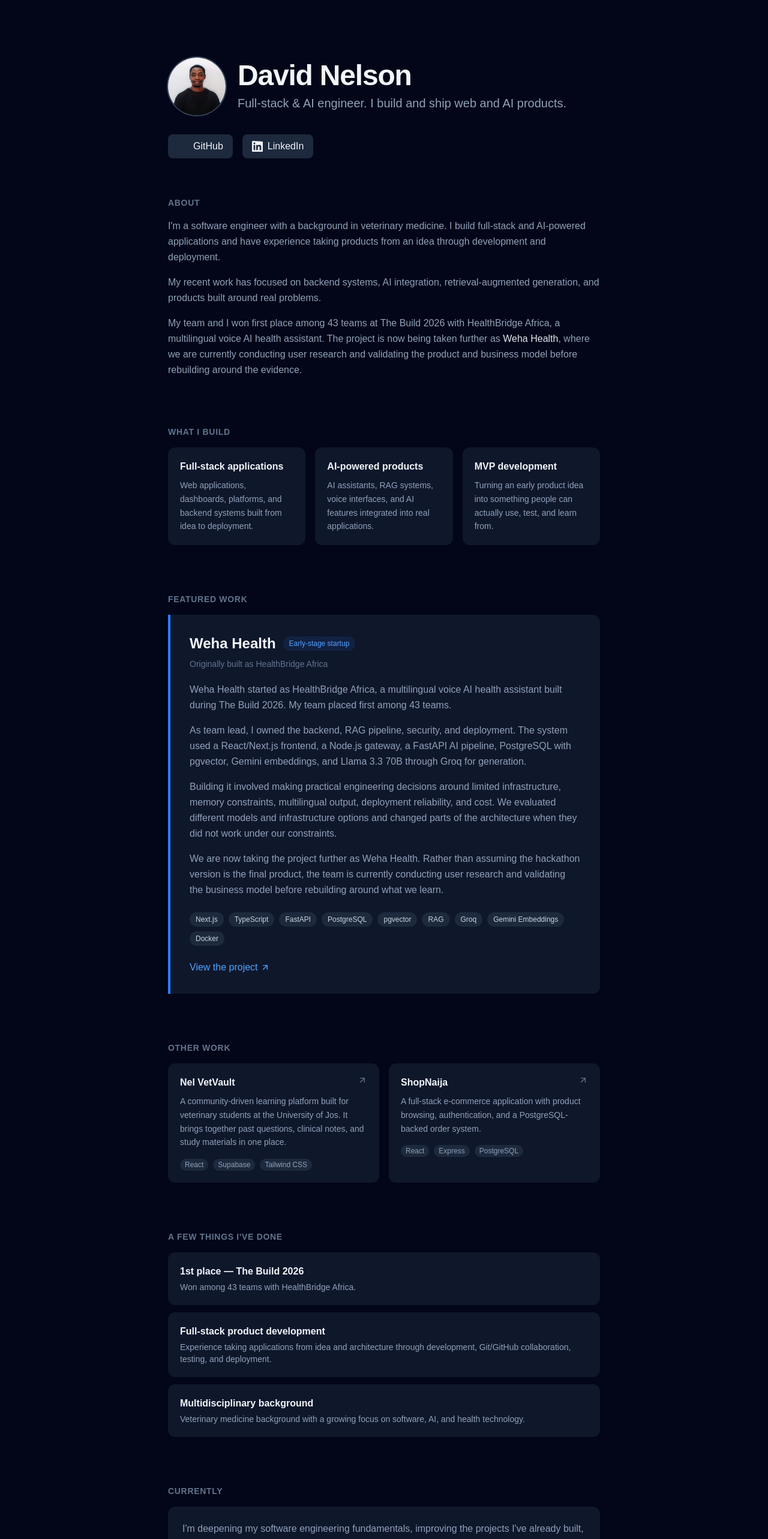
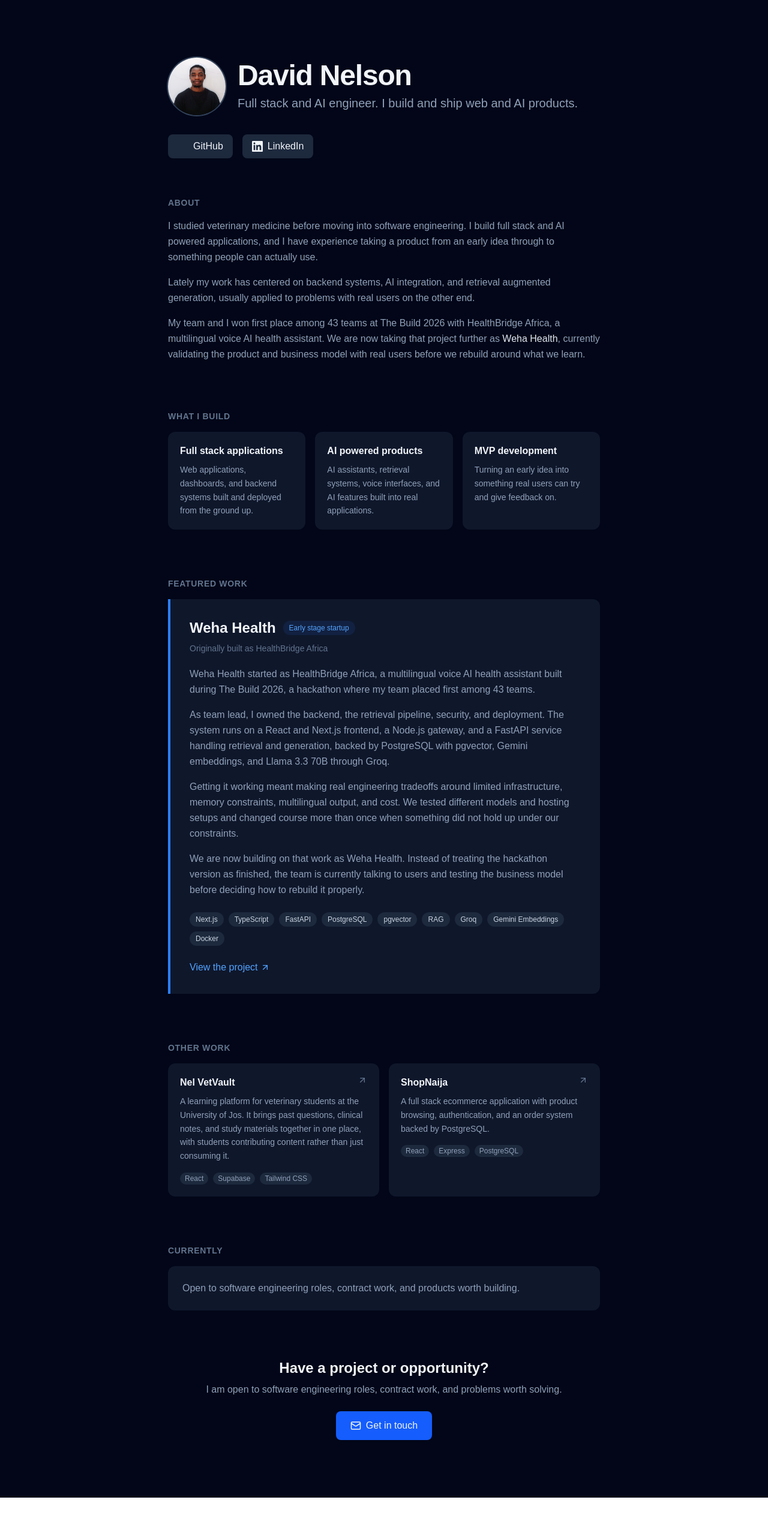
Before and after one commit to Dav-Nelson/davidnelson-portfolio, a Next.js app: page / in a window 1280 px wide. Shown: the top 2566 px of the page at 60% size. After the commit the page ends 2497 px from the top, so only its background shows below. Built offline with nearby package versions, Linux system fonts and the light colour scheme; some icons are missing.

Commit message:
Refine copy, fix LinkedIn icon, trim redundant sections

```diff
--- a/src/app/page.tsx
+++ b/src/app/page.tsx
@@ -4,7 +4,7 @@ import { SiGithub } from "@icons-pack/react-simple-icons";
 function LinkedinIcon({ size = 18 }: { size?: number }) {
   return (
     <svg width={size} height={size} viewBox="0 0 24 24" fill="currentColor">
-      <path d="M20.447 20.452h-3.554v-5.569c0-1.328-.027-3.037-1.852-3.037-1.853 0-2.136 1.445-2.136 2.939v5.667H9.351V9h3.414v1.561h.046c.477-.9 1.637-1.85 3.37-1.85 3.601 0 4.267 2.37 4.267 5.455v6.286zM5.337 7.433c-1.144 0-2.063-.926-2.063-2.065 0-1.138.92-2.063 2.063-2.063 1.14 0 2.064.925 2.064 2.063 0 1.139-.925 2.065-2.064 2.065zm1.782 13.019H3.555V9h3.564v11.452zM22.225 0H1.771C.792 0 0 .774 0 1.729v20.542C0 23.227.792 24 1.771 24h20.451C23.2 24 24 23.227 24 22.271V1.729C24 .774.792 0 1.771 0h20.454z" />
+      <path d="M20.447 20.452h-3.554v-5.569c0-1.328-.027-3.037-1.852-3.037-1.853 0-2.136 1.445-2.136 2.939v5.667H9.351V9h3.414v1.561h.046c.477-.9 1.637-1.85 3.37-1.85 3.601 0 4.267 2.37 4.267 5.455v6.286zM5.337 7.433c-1.144 0-2.063-.926-2.063-2.065 0-1.138.92-2.063 2.063-2.063 1.14 0 2.064.925 2.064 2.063 0 1.139-.925 2.065-2.064 2.065zm1.782 13.019H3.555V9h3.564v11.452zM22.225 0H1.771C.792 0 0 .774 0 1.729v20.542C0 23.227.792 24 1.771 24h20.451C23.2 24 24 23.227 24 22.271V1.729C24 .774 23.2 0 22.222 0h.003z" />
     </svg>
   );
 }
@@ -13,14 +13,14 @@ const otherProjects = [
   {
     title: "Nel VetVault",
     description:
-      "A community-driven learning platform built for veterinary students at the University of Jos. It brings together past questions, clinical notes, and study materials in one place.",
+      "A learning platform for veterinary students at the University of Jos. It brings past questions, clinical notes, and study materials together in one place, with students contributing content rather than just consuming it.",
     tags: ["React", "Supabase", "Tailwind CSS"],
     link: "https://github.com/Dav-Nelson/nelvetvault",
   },
   {
     title: "ShopNaija",
     description:
-      "A full-stack e-commerce application with product browsing, authentication, and a PostgreSQL-backed order system.",
+      "A full stack ecommerce application with product browsing, authentication, and an order system backed by PostgreSQL.",
     tags: ["React", "Express", "PostgreSQL"],
     link: "https://github.com/Dav-Nelson/ecommerce-store",
   },
@@ -56,7 +56,7 @@ export default function Home() {
             </h1>
 
             <p className="mt-2 text-lg sm:text-xl text-slate-400">
-              Full-stack & AI engineer. I build and ship web and AI products.
+              Full stack and AI engineer. I build and ship web and AI products.
             </p>
           </div>
         </div>
@@ -92,24 +92,25 @@ export default function Home() {
 
         <div className="space-y-4 text-slate-400 leading-relaxed">
           <p>
-            I'm a software engineer with a background in veterinary medicine.
-            I build full-stack and AI-powered applications and have experience
-            taking products from an idea through development and deployment.
+            I studied veterinary medicine before moving into software
+            engineering. I build full stack and AI powered applications, and
+            I have experience taking a product from an early idea through to
+            something people can actually use.
           </p>
 
           <p>
-            My recent work has focused on backend systems, AI integration,
-            retrieval-augmented generation, and products built around real
-            problems.
+            Lately my work has centered on backend systems, AI integration,
+            and retrieval augmented generation, usually applied to problems
+            with real users on the other end.
           </p>
 
           <p>
-            My team and I won first place among 43 teams at The Build 2026 with
-            HealthBridge Africa, a multilingual voice AI health assistant. The
-            project is now being taken further as{" "}
+            My team and I won first place among 43 teams at The Build 2026
+            with HealthBridge Africa, a multilingual voice AI health
+            assistant. We are now taking that project further as{" "}
             <span className="text-slate-200 font-medium">Weha Health</span>,
-            where we are currently conducting user research and validating the
-            product and business model before rebuilding around the evidence.
+            currently validating the product and business model with real
+            users before we rebuild around what we learn.
           </p>
         </div>
       </section>
@@ -122,26 +123,26 @@ export default function Home() {
 
         <div className="grid sm:grid-cols-3 gap-4">
           <div className="bg-slate-900 rounded-xl p-5">
-            <h3 className="font-semibold">Full-stack applications</h3>
+            <h3 className="font-semibold">Full stack applications</h3>
             <p className="mt-2 text-sm text-slate-400 leading-relaxed">
-              Web applications, dashboards, platforms, and backend systems
-              built from idea to deployment.
+              Web applications, dashboards, and backend systems built and
+              deployed from the ground up.
             </p>
           </div>
 
           <div className="bg-slate-900 rounded-xl p-5">
-            <h3 className="font-semibold">AI-powered products</h3>
+            <h3 className="font-semibold">AI powered products</h3>
             <p className="mt-2 text-sm text-slate-400 leading-relaxed">
-              AI assistants, RAG systems, voice interfaces, and AI features
-              integrated into real applications.
+              AI assistants, retrieval systems, voice interfaces, and AI
+              features built into real applications.
             </p>
           </div>
 
           <div className="bg-slate-900 rounded-xl p-5">
             <h3 className="font-semibold">MVP development</h3>
             <p className="mt-2 text-sm text-slate-400 leading-relaxed">
-              Turning an early product idea into something people can
-              actually use, test, and learn from.
+              Turning an early idea into something real users can try and
+              give feedback on.
             </p>
           </div>
         </div>
@@ -155,12 +156,10 @@ export default function Home() {
 
         <div className="border-l-4 border-blue-500 bg-slate-900 rounded-r-xl p-6 sm:p-8">
           <div className="flex flex-wrap items-center gap-3">
-            <h3 className="text-2xl font-bold">
-              Weha Health
-            </h3>
+            <h3 className="text-2xl font-bold">Weha Health</h3>
 
             <span className="text-xs px-2.5 py-1 rounded-full bg-blue-500/10 text-blue-400">
-              Early-stage startup
+              Early stage startup
             </span>
           </div>
 
@@ -170,30 +169,31 @@ export default function Home() {
 
           <p className="mt-5 text-slate-400 leading-relaxed">
             Weha Health started as HealthBridge Africa, a multilingual voice
-            AI health assistant built during The Build 2026. My team placed
-            first among 43 teams.
+            AI health assistant built during The Build 2026, a hackathon
+            where my team placed first among 43 teams.
           </p>
 
           <p className="mt-4 text-slate-400 leading-relaxed">
-            As team lead, I owned the backend, RAG pipeline, security, and
-            deployment. The system used a React/Next.js frontend, a Node.js
-            gateway, a FastAPI AI pipeline, PostgreSQL with pgvector, Gemini
-            embeddings, and Llama 3.3 70B through Groq for generation.
+            As team lead, I owned the backend, the retrieval pipeline,
+            security, and deployment. The system runs on a React and Next.js
+            frontend, a Node.js gateway, and a FastAPI service handling
+            retrieval and generation, backed by PostgreSQL with pgvector,
+            Gemini embeddings, and Llama 3.3 70B through Groq.
           </p>
 
           <p className="mt-4 text-slate-400 leading-relaxed">
-            Building it involved making practical engineering decisions around
-            limited infrastructure, memory constraints, multilingual output,
-            deployment reliability, and cost. We evaluated different models
-            and infrastructure options and changed parts of the architecture
-            when they did not work under our constraints.
+            Getting it working meant making real engineering tradeoffs
+            around limited infrastructure, memory constraints, multilingual
+            output, and cost. We tested different models and hosting setups
+            and changed course more than once when something did not hold up
+            under our constraints.
           </p>
 
           <p className="mt-4 text-slate-400 leading-relaxed">
-            We are now taking the project further as Weha Health. Rather than
-            assuming the hackathon version is the final product, the team is
-            currently conducting user research and validating the business
-            model before rebuilding around what we learn.
+            We are now building on that work as Weha Health. Instead of
+            treating the hackathon version as finished, the team is
+            currently talking to users and testing the business model before
+            deciding how to rebuild it properly.
           </p>
 
           <div className="mt-6 flex flex-wrap gap-2">
@@ -263,44 +263,6 @@ export default function Home() {
         </div>
       </section>
 
-      {/* EXPERIENCE / ACHIEVEMENT */}
-      <section className="max-w-3xl mx-auto px-6 pb-20">
-        <h2 className="text-sm font-semibold uppercase tracking-wider text-slate-500 mb-4">
-          A few things I've done
-        </h2>
-
-        <div className="space-y-3">
-          <div className="bg-slate-900 rounded-xl p-5">
-            <p className="font-semibold">
-              1st place — The Build 2026
-            </p>
-            <p className="mt-1 text-sm text-slate-400">
-              Won among 43 teams with HealthBridge Africa.
-            </p>
-          </div>
-
-          <div className="bg-slate-900 rounded-xl p-5">
-            <p className="font-semibold">
-              Full-stack product development
-            </p>
-            <p className="mt-1 text-sm text-slate-400">
-              Experience taking applications from idea and architecture through
-              development, Git/GitHub collaboration, testing, and deployment.
-            </p>
-          </div>
-
-          <div className="bg-slate-900 rounded-xl p-5">
-            <p className="font-semibold">
-              Multidisciplinary background
-            </p>
-            <p className="mt-1 text-sm text-slate-400">
-              Veterinary medicine background with a growing focus on software,
-              AI, and health technology.
-            </p>
-          </div>
-        </div>
-      </section>
-
       {/* CURRENTLY */}
       <section className="max-w-3xl mx-auto px-6 pb-20">
         <h2 className="text-sm font-semibold uppercase tracking-wider text-slate-500 mb-4">
@@ -309,22 +271,18 @@ export default function Home() {
 
         <div className="bg-slate-900 rounded-xl p-6">
           <p className="text-slate-400 leading-relaxed">
-            I'm deepening my software engineering fundamentals, improving the
-            projects I've already built, and becoming more independent from AI
-            coding assistance. I'm also open to software engineering
-            opportunities, contract work, and interesting products to build.
+            Open to software engineering roles, contract work, and products
+            worth building.
           </p>
         </div>
       </section>
 
       {/* CONTACT */}
       <section className="max-w-3xl mx-auto px-6 pb-24 text-center">
-        <h2 className="text-2xl font-bold">
-          Have a project or opportunity?
-        </h2>
+        <h2 className="text-2xl font-bold">Have a project or opportunity?</h2>
 
         <p className="mt-2 text-slate-400">
-          I'm open to software engineering roles, contract work, and interesting
+          I am open to software engineering roles, contract work, and
           problems worth solving.
         </p>
 
```
